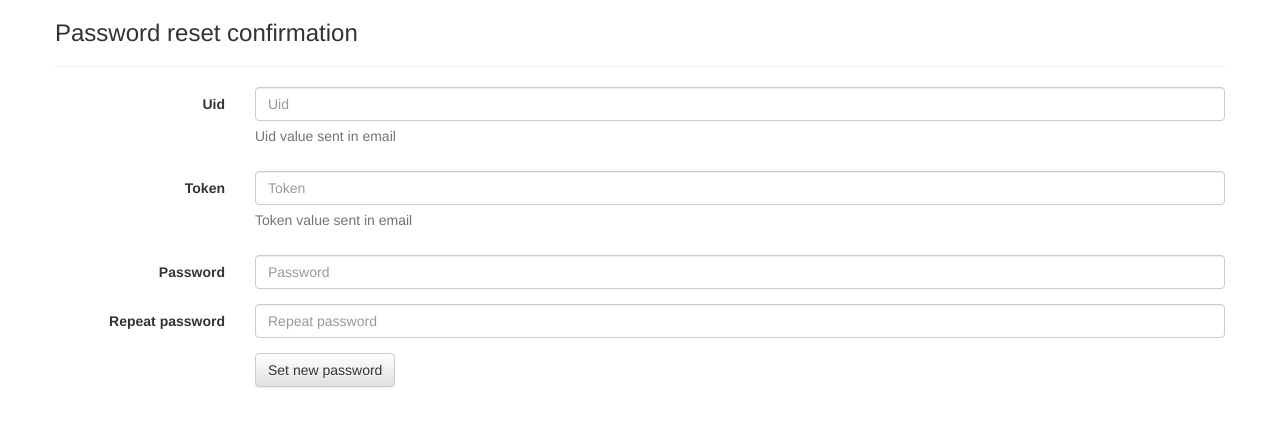
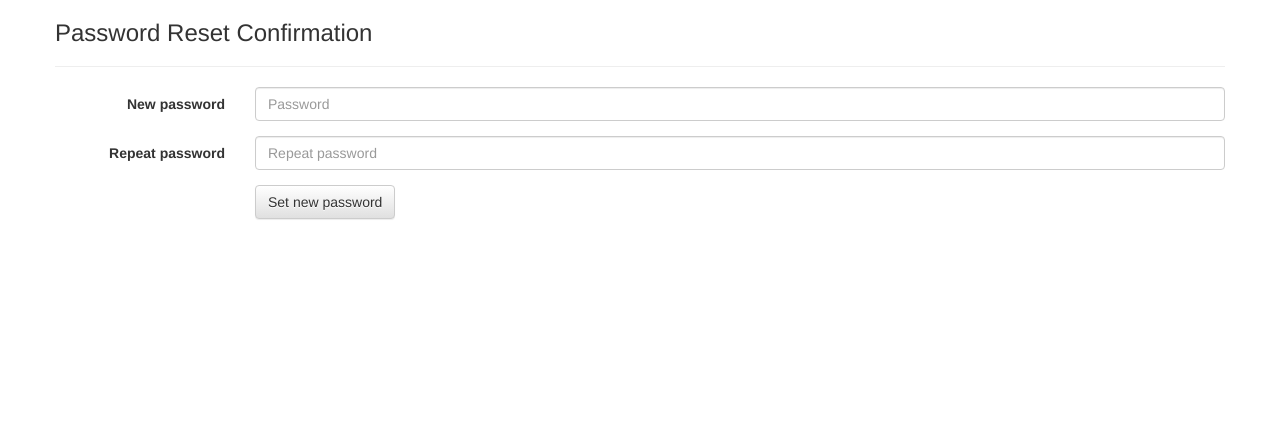
Before and after one commit to FRProductions/MMREST, a Django app: template REST/templates/password_reset_confirm.html in a window 1280 px wide. Shown: the top 427 px of the page. Run offline with Django 3.2, Linux system fonts and the light colour scheme; the template is opened without the code that fills it, so the values that code supplies are empty; some libraries are stand-ins or nearby versions.

Commit message:
customized Password Reset Confirmation page to be more user friendly

```diff
--- a/REST/templates/email_verification.html
+++ b/REST/templates/email_verification.html
@@ -2,7 +2,7 @@
 
 {% block content %}
   <div class="row">
-    <h3>E-mail verification</h3><hr/>
+    <h3>E-mail Verification</h3><hr/>
     <div class="email-verification-status"></div>
   </div>
 {% endblock %}
--- a/REST/templates/fragments/password_reset_confirm_form.html
+++ b/REST/templates/fragments/password_reset_confirm_form.html
@@ -1,23 +1,10 @@
-<!-- Signup form -->
+<!-- Password Reset Confirmation form -->
 <form class="form-horizontal ajax-post" role="form" action="{% url 'rest_password_reset_confirm' %}">{% csrf_token %}
-  <div class="form-group">
-    <label for="uid" class="col-sm-2 control-label">Uid</label>
-    <div class="col-sm-10">
-      <input name="uid" type="text" class="form-control" id="uid" placeholder="Uid">
-      <p class="help-block">Uid value sent in email</p>
-    </div>
-  </div>
+  <input name="uid" type="hidden" class="form-control" id="uid" placeholder="Uid">
+  <input name="token" type="hidden" class="form-control" id="token" placeholder="Token">
 
   <div class="form-group">
-    <label for="token" class="col-sm-2 control-label">Token</label>
-    <div class="col-sm-10">
-      <input name="token" type="text" class="form-control" id="token" placeholder="Token">
-      <p class="help-block">Token value sent in email</p>
-    </div>
-  </div>
-
-  <div class="form-group">
-    <label for="new_password1" class="col-sm-2 control-label">Password</label>
+    <label for="new_password1" class="col-sm-2 control-label">New password</label>
     <div class="col-sm-10">
       <input name="new_password1" type="password" class="form-control" id="new_password1" placeholder="Password">
     </div>
@@ -33,8 +20,7 @@
   <div class="form-group">
     <div class="col-sm-offset-2 col-sm-10">
       <button type="submit" class="btn btn-default">Set new password</button>
+      &nbsp;<span class="password-reset-status"></span>
     </div>
   </div>
-
-  <div class="form-group api-response"></div>
 </form>
--- a/REST/templates/password_reset_confirm.html
+++ b/REST/templates/password_reset_confirm.html
@@ -2,25 +2,46 @@
 
 {% block content %}
   <div class="row">
-    <h3>Password reset confirmation</h3><hr/>
+    <h3>Password Reset Confirmation</h3><hr/>
     {% include "fragments/password_reset_confirm_form.html" %}
   </div>
 {% endblock %}
 
-
-
 {% block script %}
   <script type="text/javascript">
+  $().ready(function() {
+
+    // parse UID and token from URL
     var url_elements = window.location.pathname.split('/');
-        if (url_elements.length == 6){
+    if (url_elements.length == 6) {
       var uid = url_elements[url_elements.length - 3];
-            if (uid !== undefined){
+      if (uid !== undefined) {
         $('input[name=uid]').val(uid);
       }
       var token = url_elements[url_elements.length - 2];
-            if (token !== undefined){
+      if (token !== undefined) {
         $('input[name=token]').val(token);
       }
     }
+
+    // get jQuery objects
+    var stsdiv = $(".password-reset-status");               // status DIV
+    var frmbtn = $('form.ajax-post button[type=submit]');   // form button
+
+    // password set button click handler
+    frmbtn.click(function(){
+      var form = $('form.ajax-post');
+      $.post(form.attr('action'), form.serialize())
+        .fail(function(data){
+          stsdiv.text("Response: " + data.status + ' ' + data.statusText + '; Content: ' + data.responseText);
+        })
+        .done(function(data){
+          frmbtn.hide();
+          stsdiv.text("Successfully reset password.");
+        });
+      return false;
+    });
+
+  });
   </script>
 {% endblock %}
```
Also changed, not shown: REST/templates/base.html (+0 -18 lines). Lines whose indentation alone changed are shown as unchanged.
